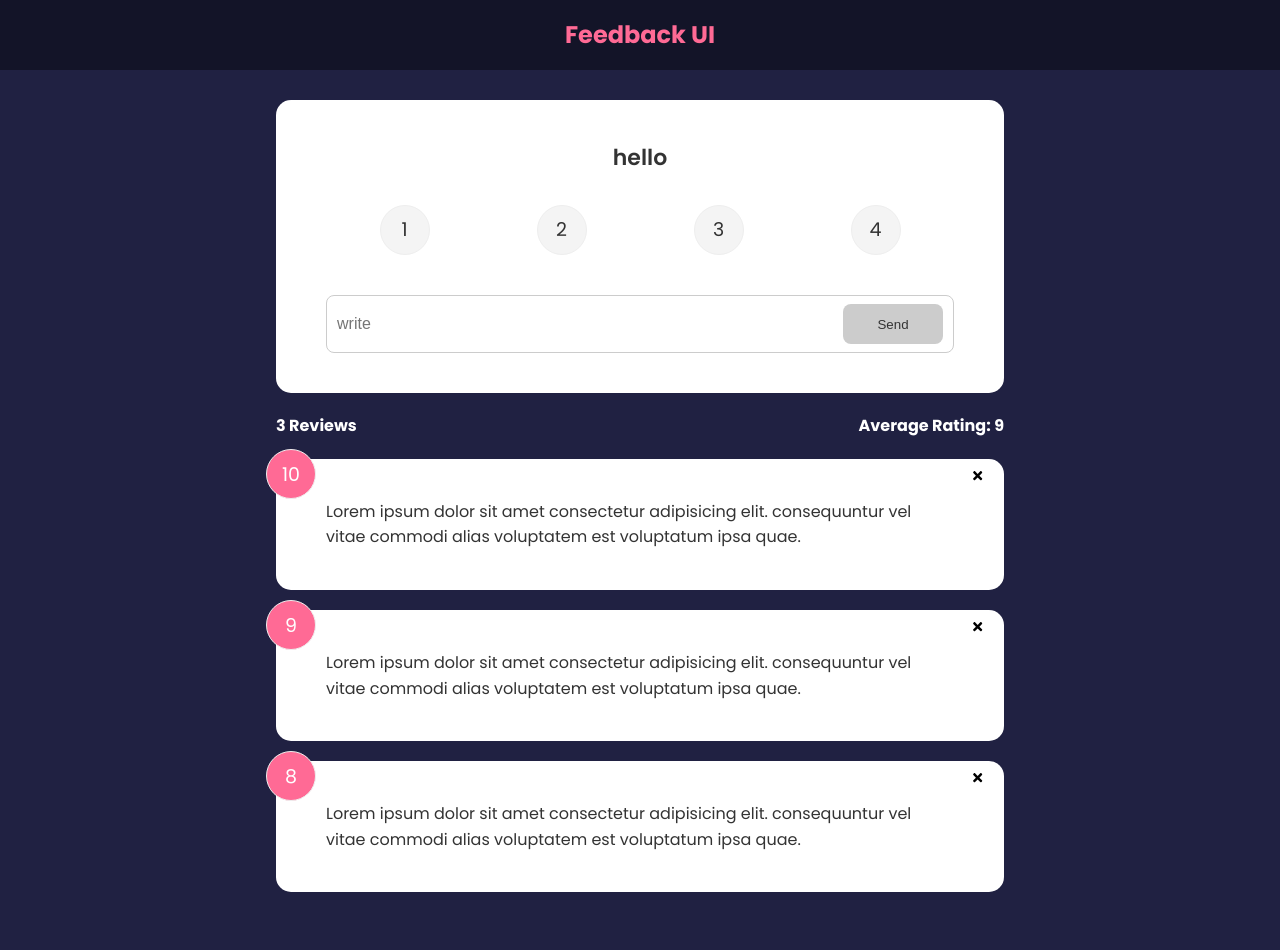
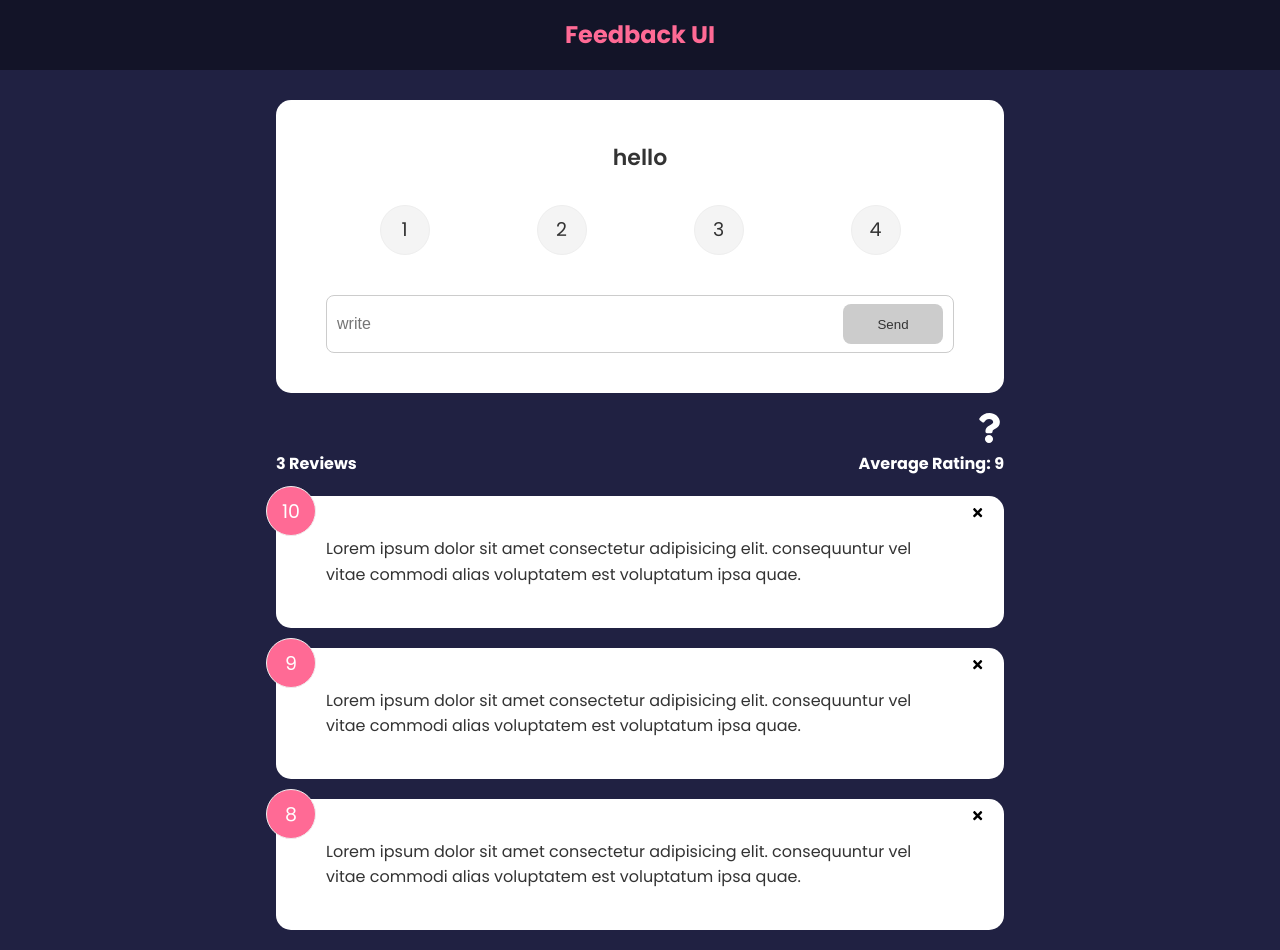
Before and after one commit to Dustin1386/react-tutorial-traversy, a React (Create React App) app: page / in a window 1280 px wide. Before the commit the page ends 912 px from the top, so only its background shows below. Built offline with nearby package versions, Linux system fonts and the light colour scheme.

Commit message:
cleaned up code

```diff
--- a/src/App.js
+++ b/src/App.js
@@ -8,6 +8,7 @@ import Headers from "./components/Headers";
 import FeedbackData from "./data/FeedBackData";
 import About from "./pages/About";
 import Registration from "./components/Registration";
+import AboutIconLink from "./components/AboutIconLink";
 
 function App() {
   const [feedback, setFeedback] = useState(FeedbackData);
@@ -42,8 +43,8 @@ function App() {
           ></Route>
           <Route path="/about" element={<About />} />
           <Route path="/registration" element={<Registration />} />
+        </Routes>
 
-        </Routes>
       </div>
     </Router>
   );
--- /dev/null
+++ b/src/components/AboutIconLink.js
@@ -0,0 +1,16 @@
+import React from 'react'
+import {Link} from 'react-router-dom'
+import {FaQuestion} from 'react-icons/fa'
+
+function AboutIconLink() {
+  return (
+    <div className='about-link'>
+        <Link to='/about'>
+        <FaQuestion size={30}/>
+        </Link>
+
+    </div>
+  )
+}
+
+export default AboutIconLink
--- a/src/components/FeedbackForm.js
+++ b/src/components/FeedbackForm.js
@@ -1,4 +1,5 @@
 import {useState, useCallback} from 'react'
+import AboutIconLink from './AboutIconLink'
 import RatingSelect from './RatingSelect'
 import Button from './shared/Button'
 import Card from './shared/Card'
@@ -48,6 +49,7 @@ function FeedbackForm({handleAdd}) {
 
     }
   return (
+      <>
     <Card>
         <form onSubmit={handleSubmit}>
             <h2>hello</h2>
@@ -59,6 +61,10 @@ function FeedbackForm({handleAdd}) {
             {message && <div className='message'>{message}</div>}
         </form>
     </Card>
+    <AboutIconLink />
+
+    </>
+
   )
 }
 
--- a/src/components/Registration.js
+++ b/src/components/Registration.js
@@ -9,23 +9,24 @@ const schema = yup.object().shape({
     lname: yup.string().required(),
     email: yup.string().email().required(),
     password: yup.string().min(4).max(30).required(),
-    states: yup.string().oneOf(States.map((e) => e.abbreviation)).required()
-
+    states: yup.string().oneOf(States.map((e) => e.abbreviation)).required(),
+    zipcode: yup.string().matches(/^[0-9]+$/, "Must be only digits").min(5,'must be five').max(5)
 
 })
 
 
 function Registration() {
-  console.log()
+  let stateArray = States.map(e => e.abbreviation)
     const {register, handleSubmit, formState:{errors, isValid, isDirty}, reset,} = useForm({
         resolver: yupResolver(schema),
         mode: 'onChange',
         defaultValues: {
-          fname: '',
+          fname: '' ,
           lname: '',
           email: '',
           password: '',
-          states:'AL',
+          states:'',
+          zipcode: '',
         }
     });
 
@@ -41,6 +42,8 @@ function Registration() {
       <form className="card" onSubmit={handleSubmit(submitForm)}>
         <input type="text" name="fname" placeholder="First Name" {...register('fname', { required: true })}/>
         {errors?.fname && <p>{errors.fname.message}</p>}
+        <input type="text" name="zipcode" placeholder="Zip Code" {...register('zipcode', { required: true })}/>
+        {errors?.zipcode && <p>{errors.zipcode.message}</p>}
         <input type="text" name="lname"  placeholder="Last Name" {...register('lname', { required: true })}/>
         {errors?.lname && <p>{errors.lname.message}</p>}
         <input type="text" name="email" placeholder="Email" {...register('email', { required: true })}/>
--- a/src/pages/About.js
+++ b/src/pages/About.js
@@ -1,8 +1,20 @@
 import React from 'react'
+import {FaQuestion} from 'react-icons/fa'
+import {Link} from 'react-router-dom'
+
 
 function About() {
   return (
-    <div>About</div>
+    <div className='about'>
+          <div>About</div>
+          <p>
+            <Link to='/'>
+            <FaQuestion size={30}/>
+            </Link>
+          </p>
+
+
+    </div>
   )
 }
 
```
